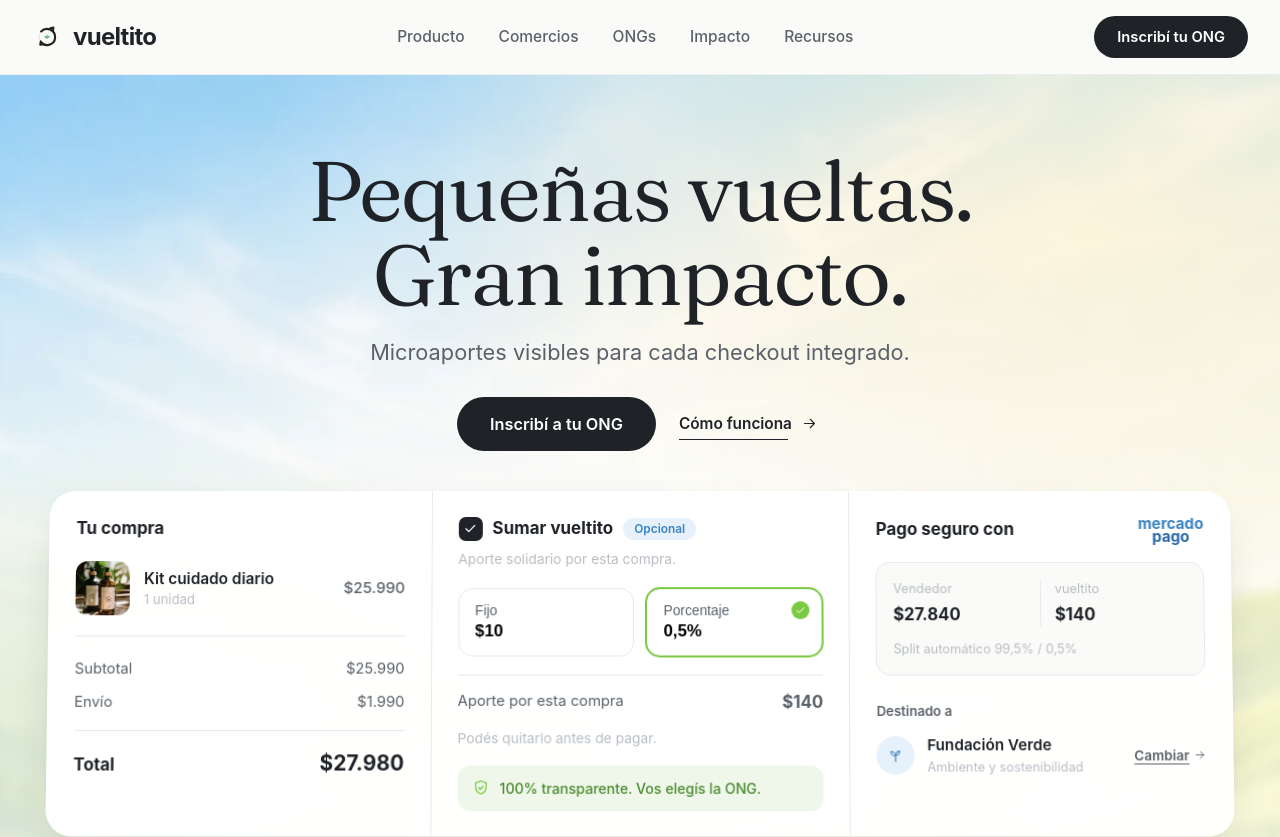
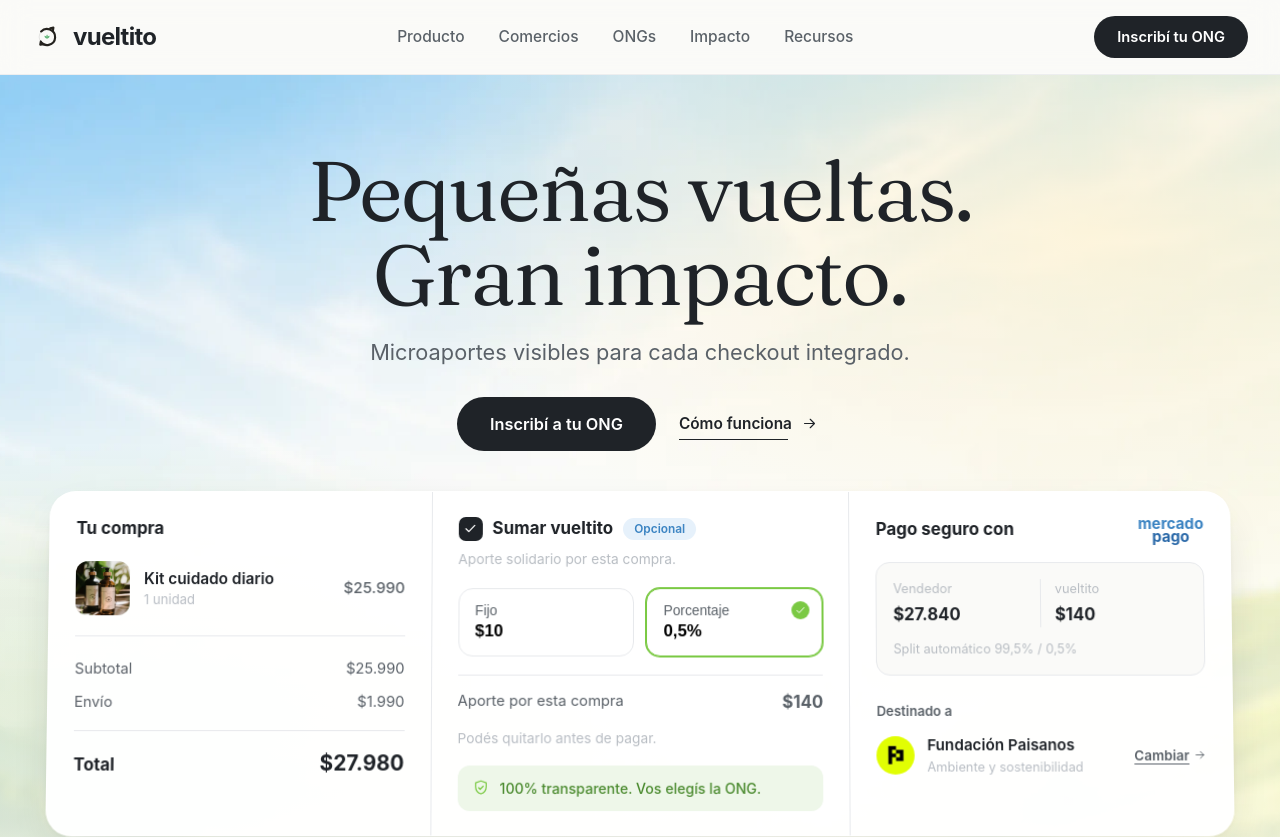
Before and after one commit to NachoEstevo/vueltito, a plain HTML site: page web/index.html in a window 1280 px wide. Shown: the top 837 px of the page. Drawn offline with Linux system fonts and the light colour scheme; a web font is replaced by a local one.

Commit message:
Hero: Fundación Verde -> Fundación Paisanos with logo

```diff
--- a/web/index.html
+++ b/web/index.html
@@ -148,9 +148,9 @@
         <div class="cc-dest">
           <span class="cc-h-sm">Destinado a</span>
           <div class="cc-dest-row">
-            <span class="cc-dest-ic"><svg class="ic"><use href="#i-sprout"/></svg></span>
+            <span class="cc-dest-ic cc-dest-logo"><img src="assets/img/paisanos.webp" alt="Fundación Paisanos" /></span>
             <div class="cc-dest-info">
-              <span class="cc-dest-name">Fundación Verde</span>
+              <span class="cc-dest-name">Fundación Paisanos</span>
               <span class="cc-dest-meta">Ambiente y sostenibilidad</span>
             </div>
             <a class="cc-change" href="#ongs">Cambiar <svg class="ic"><use href="#i-arrow"/></svg></a>
--- a/web/styles.css
+++ b/web/styles.css
@@ -243,6 +243,8 @@ img{max-width:100%;display:block}
 .cc-dest{margin-top:22px}
 .cc-dest-row{display:flex;align-items:center;gap:12px;margin-top:12px}
 .cc-dest-ic{width:38px;height:38px;border-radius:50%;background:#E6F1FB;color:#3a83c2;display:grid;place-items:center;flex:none}
+.cc-dest-logo{background:none;overflow:hidden}
+.cc-dest-logo img{width:100%;height:100%;object-fit:cover;display:block}
 .cc-dest-info{display:flex;flex-direction:column;flex:1}
 .cc-dest-name{font-weight:600;font-size:.95rem}
 .cc-dest-meta{font-size:.8rem;color:var(--gris-medio)}
```
Also changed, not shown: web/assets/img/paisanos.webp (added).
